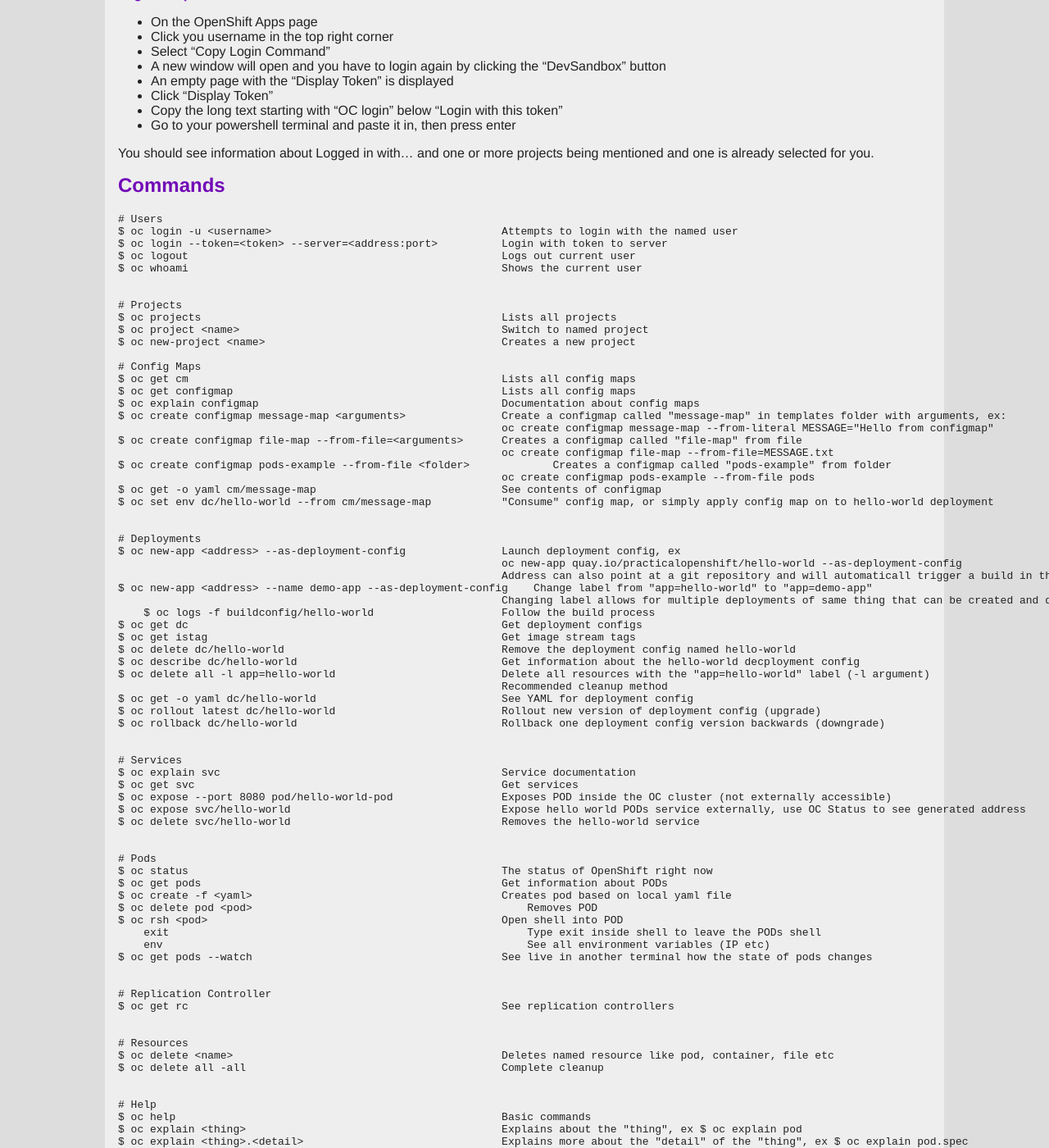
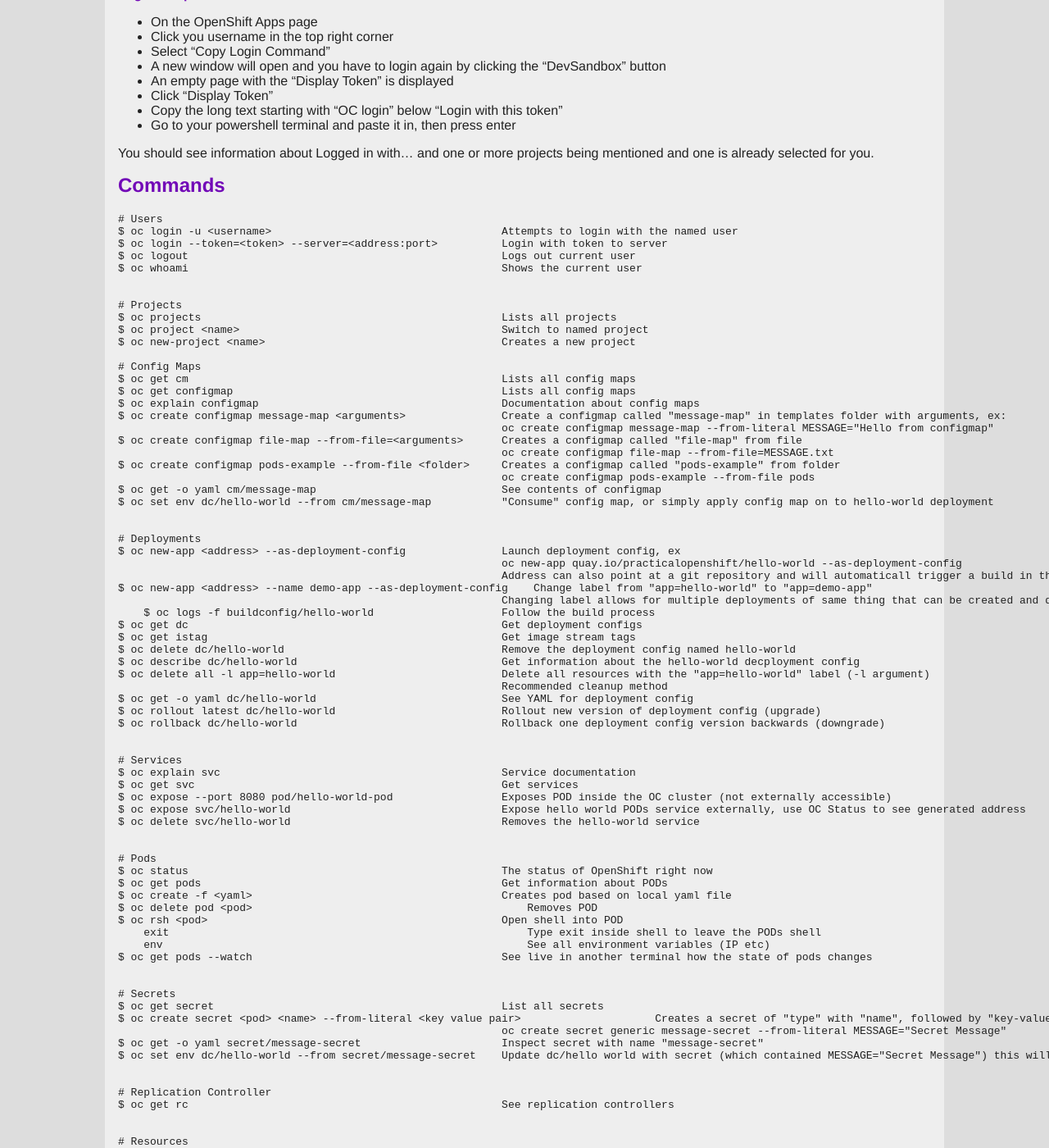
Before and after one commit to viking-cat/dokument, a Jekyll site: the page built from _pages/utveckling/openshift.md, in a window 1280 px wide and 1400 px high, scrolled down 902 px. Shown: the whole window at 82% size. Built offline with Jekyll 4.4.1, drawn with Linux system fonts in a browser that asks for light colours; some of the changed text lies outside the part shown.

Commit message:
Update openshift.md

```diff
--- a/_pages/utveckling/openshift.md
+++ b/_pages/utveckling/openshift.md
@@ -74,7 +74,7 @@
                                                             oc create configmap message-map --from-literal MESSAGE="Hello from configmap"
 $ oc create configmap file-map --from-file=&#60;arguments&#62;      Creates a configmap called "file-map" from file
                                                             oc create configmap file-map --from-file=MESSAGE.txt
-$ oc create configmap pods-example --from-file &#60;folder&#62;             Creates a configmap called "pods-example" from folder
+$ oc create configmap pods-example --from-file &#60;folder&#62;     Creates a configmap called "pods-example" from folder
                                                             oc create configmap pods-example --from-file pods
 $ oc get -o yaml cm/message-map                             See contents of configmap
 $ oc set env dc/hello-world --from cm/message-map           "Consume" config map, or simply apply config map on to hello-world deployment
@@ -117,6 +117,14 @@
 $ oc get pods --watch                                       See live in another terminal how the state of pods changes
 
 
+# Secrets
+$ oc get secret                                             List all secrets
+$ oc create secret &#60;pod&#62; &#60;name&#62; --from-literal &#60;key value pair&#62;                     Creates a secret of "type" with "name", followed by "key-value-pair", example:
+                                                            oc create secret generic message-secret --from-literal MESSAGE="Secret Message"
+$ oc get -o yaml secret/message-secret                      Inspect secret with name "message-secret"
+$ oc set env dc/hello-world --from secret/message-secret    Update dc/hello world with secret (which contained MESSAGE="Secret Message") this will overwrite old MESSAGE
+
+
 # Replication Controller
 $ oc get rc                                                 See replication controllers
 
```
